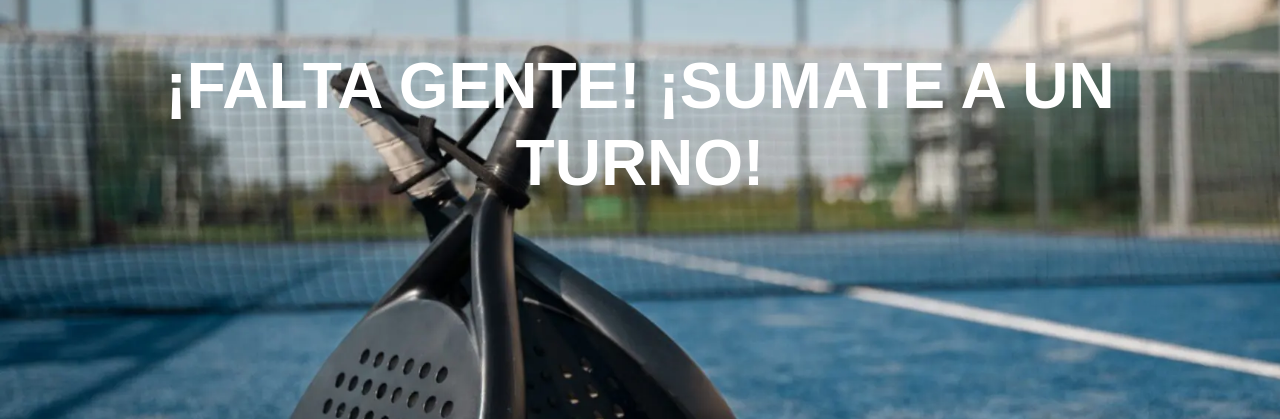
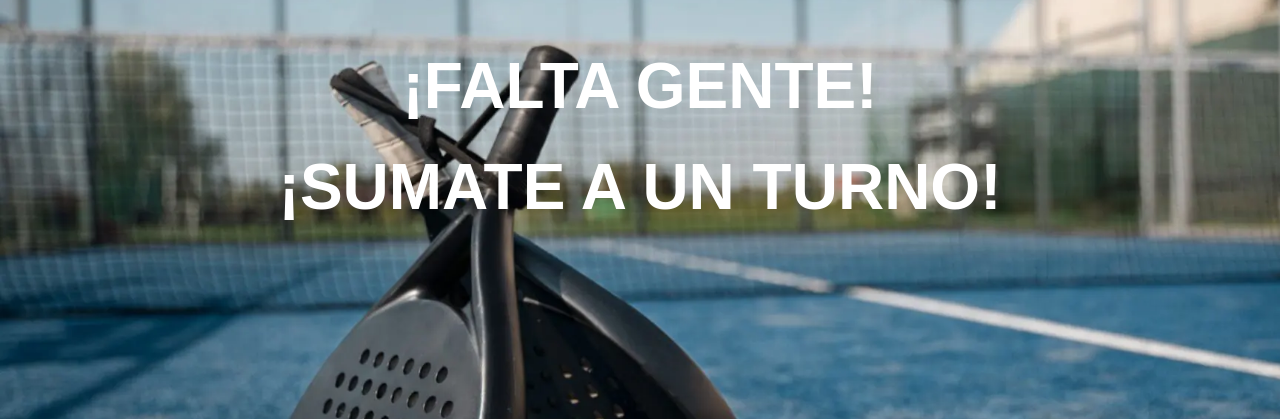
Before and after one commit to Inwinkelried/ucse2024-IW-TP, a Django app: page /mostrar_turnos_proximos/ in a window 1280 px wide. Shown: the part 56-475 px from the top of the page. Run offline with Django 5.2, Linux system fonts and the light colour scheme; some libraries are stand-ins or nearby versions.

Commit message:
fix Sumate a un Turno

```diff
--- a/padel/templates/mostrar_turnos_proximos.html
+++ b/padel/templates/mostrar_turnos_proximos.html
@@ -4,7 +4,7 @@
 
 {% block content %}
 <div class="container my-5">
-    <h1 class="text-center mb-4">¡Falta gente! ¡Sumate a un turno!</h1>
+    <h1 class="text-center mb-4">¡Falta gente! </h1>
 
     <!-- Navegación por fechas -->
     <div id="turnosAccordion">
@@ -42,6 +42,7 @@
     </div>
 
     <!-- Turnos Libres -->
+    <h1>¡Sumate a un turno!</h1>
     <div id="turnosLibresAccordion">
         {% for dia, turnos in turnos_libres.items %}
         <div class="card mb-3">
```
